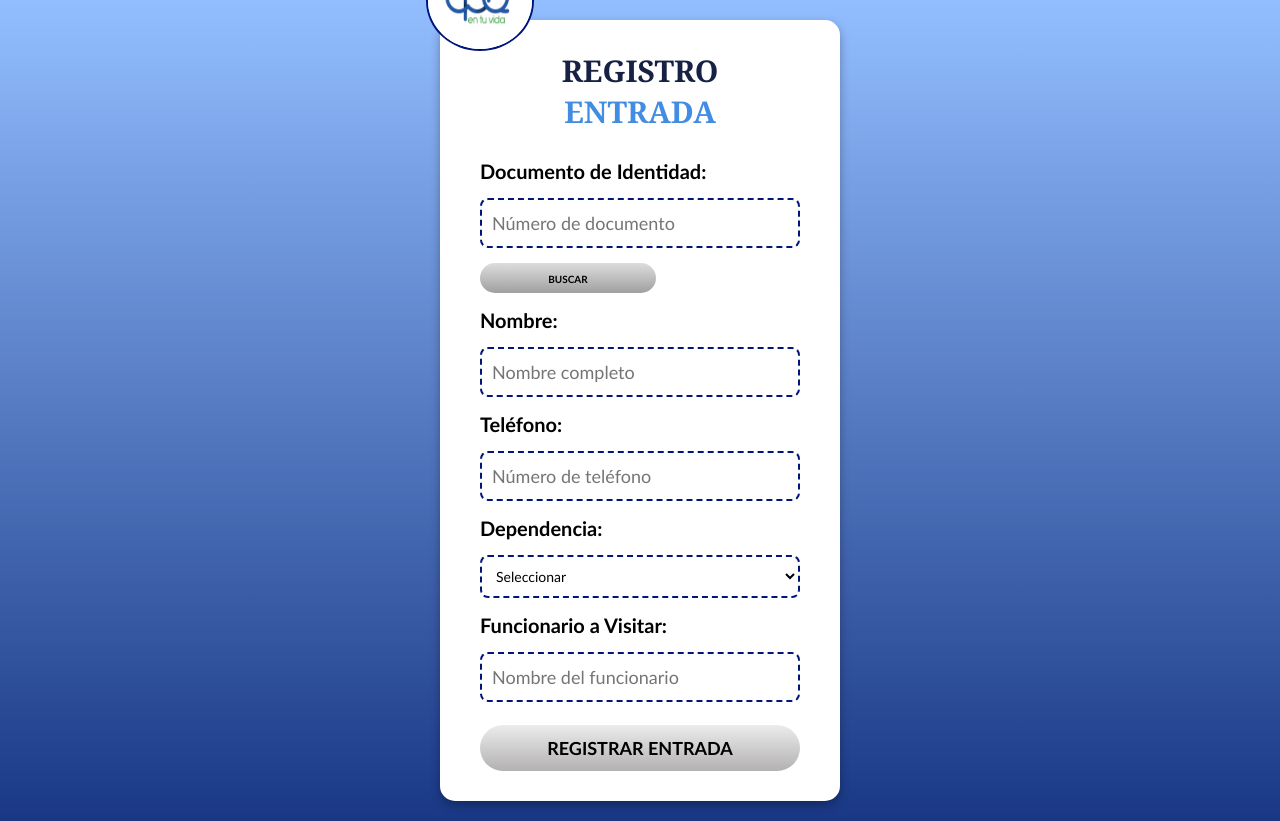
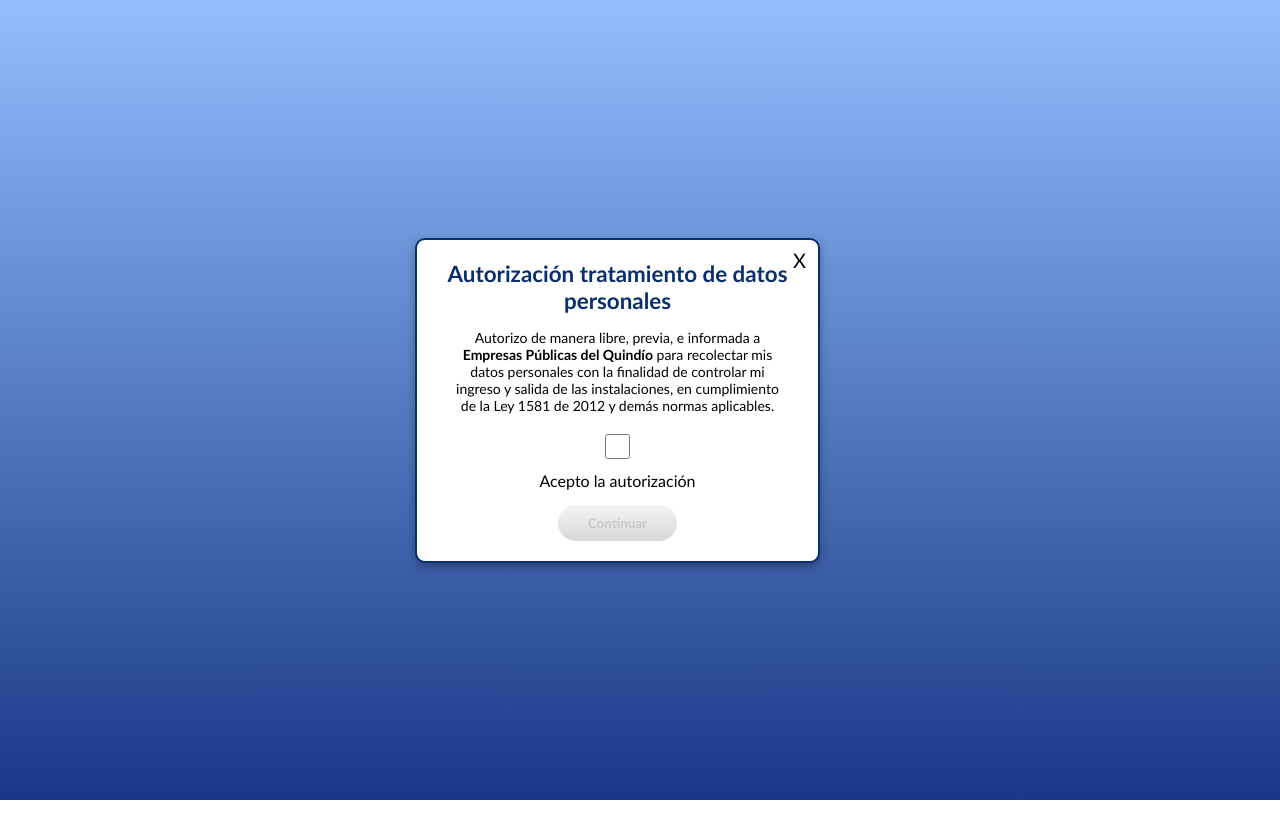
Before and after one commit to sistemasdeinformacion-ing/control-visitantes, a React (Vite) app: page /registro-entrada in a window 1280 px wide. After the commit the page ends 800 px from the top, so only its background shows below. Built offline with nearby package versions, Linux system fonts and the light colour scheme; no server answers.

Commit message:
Guardado

```diff
--- a/src/components/RegistroEntrada.css
+++ b/src/components/RegistroEntrada.css
@@ -92,3 +92,47 @@
   height: 30px;
   font-size: 10px;
 }
+
+.checkbox {
+  width: 25px;
+  height: 25px;
+  cursor: pointer;
+  border-color: #00167a
+}
+
+.modal-content {
+  border-radius: 12px;
+  max-width: 500px;
+  text-align: center;
+  position: relative;
+}
+
+.modal-content p {
+  font-size: 14px;
+  margin-bottom: 20px;
+}
+
+.modal-btn {
+  margin-top: 15px;
+  padding: 10px 30px;
+  border-radius: 20px;
+  border: none;
+  font-weight: bold;
+  cursor: pointer;
+  background: linear-gradient(to bottom, #ececec, #b3b1b1);
+}
+
+.modal-btn:disabled {
+  opacity: 0.5;
+  cursor: not-allowed;
+}
+
+.modal-close {
+  position: absolute;
+  top: 8px;
+  right: 12px;
+  background: transparent;
+  border: none;
+  font-size: 20px;
+  cursor: pointer;
+}
--- a/src/components/RegistroEntrada.jsx
+++ b/src/components/RegistroEntrada.jsx
@@ -13,6 +13,9 @@
     const [dependencia, setDependencia] = useState("");
     const [funcionario, setFuncionario] = useState("");
     const [mensaje, setMensaje] = useState({ texto: "", tipo: "" });
+    const [mostrarModal, setMostrarModal] = useState(true);
+    const [acepto, setAcepto] = useState(false);
+
     const vigilante = JSON.parse(localStorage.getItem("vigilante"));
 
     useEffect(() => {
@@ -92,6 +95,45 @@
 
     return (
         <div className="entrada-container">
+            {mostrarModal && (
+                <div className="modal-overlay">
+                    <div className="modal-content">
+
+                        <button
+                            className="modal-close"
+                            onClick={() => navigate("/home")}
+                        >
+                            X
+                        </button>
+
+                        <h3 className="titulo-modal">Autorización tratamiento de datos personales</h3>
+                        <p>
+                            Autorizo de manera libre, previa, e informada a
+                            <b> Empresas Públicas del Quindío</b> para recolectar mis datos personales
+                            con la finalidad de controlar mi ingreso y salida de las instalaciones,
+                            en cumplimiento de la Ley 1581 de 2012 y demás normas aplicables.
+                        </p>
+                        <div className="modal-check">
+                            <input className="checkbox"
+                                type="checkbox"
+                                id="acepto"
+                                checked={acepto}
+                                onChange={() => setAcepto(!acepto)}
+                            />
+                            <label htmlFor="acepto">Acepto la autorización</label>
+                        </div>
+                        <button
+                            className="modal-btn"
+                            onClick={() => setMostrarModal(false)}
+                            disabled={!acepto}
+                        >
+                            Continuar
+                        </button>
+                    </div>
+                </div>
+            )}
+
+            {!mostrarModal && (
                 <div className="entrada-form">
                     <img
                         src={logo}
@@ -170,6 +212,7 @@
                         <button className="submit" type="submit">REGISTRAR ENTRADA</button>
                     </form>
                 </div>
+            )}
         </div>
     );
 };
```
Lines whose indentation alone changed are shown as unchanged.
